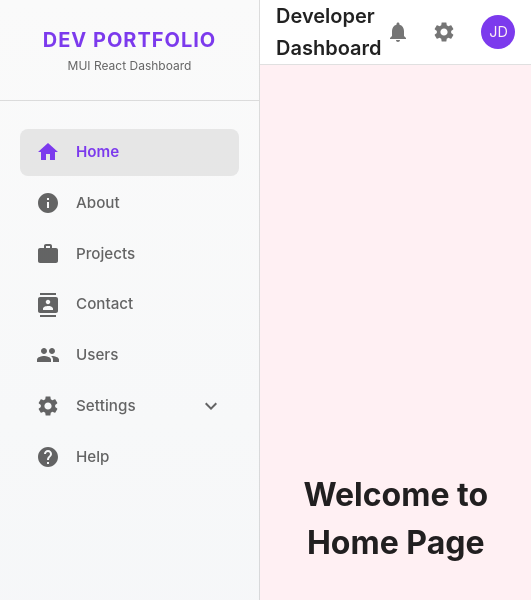
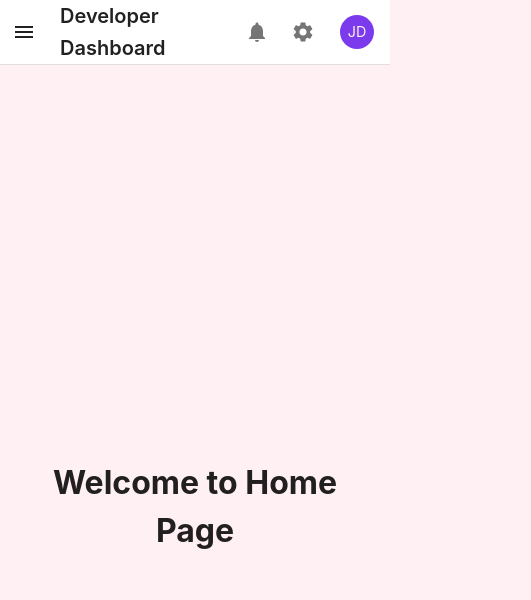
Before and after one commit to abhii77z/MUI-react-library-web-application-react-mui-projects, a React (Create React App) app: page / in a window 390 px wide. Shown: the top 600 px of the page, 531 px wide, since content can reach past the window. Built offline with nearby package versions, Linux system fonts and the light colour scheme.

Commit message:
Implement fully responsive layout with mobile drawer toggle support

```diff
--- a/src/App.js
+++ b/src/App.js
@@ -1,4 +1,4 @@
-import React from "react";
+import React, { useState } from "react";
 import Sidebar from "./components/Sidebar";
 import { Routes, Route } from "react-router-dom";
 import Home from "./pages/Home";
@@ -10,12 +10,18 @@ import Profile from "./pages/Profile";
 import Security from "./pages/Security";
 import Help from "./pages/Help";
 import { Box, AppBar, Toolbar, Typography, Avatar, IconButton } from "@mui/material";
-import { Notifications, Settings as SettingsIcon } from "@mui/icons-material";
+import { Notifications, Settings as SettingsIcon, Menu as MenuIcon } from "@mui/icons-material";
 
 function App() {
+  const [mobileOpen, setMobileOpen] = useState(false);
+
+  const handleDrawerToggle = () => {
+    setMobileOpen(!mobileOpen);
+  };
+
   return (
     <Box sx={{ display: "flex", minHeight: "100vh", bgcolor: "background.default" }}>
-      <Sidebar />
+      <Sidebar mobileOpen={mobileOpen} handleDrawerToggle={handleDrawerToggle} />
       <Box sx={{ flexGrow: 1, display: "flex", flexDirection: "column" }}>
         <AppBar
           position="static"
@@ -28,9 +34,20 @@ function App() {
           }}
         >
           <Toolbar sx={{ justifyContent: "space-between" }}>
-            <Typography variant="h6" fontWeight="600" color="text.primary">
-              Developer Dashboard
-            </Typography>
+            <Box sx={{ display: "flex", alignItems: "center" }}>
+              <IconButton
+                color="inherit"
+                aria-label="open drawer"
+                edge="start"
+                onClick={handleDrawerToggle}
+                sx={{ mr: 2, display: { md: "none" } }}
+              >
+                <MenuIcon />
+              </IconButton>
+              <Typography variant="h6" fontWeight="600" color="text.primary">
+                Developer Dashboard
+              </Typography>
+            </Box>
             <Box sx={{ display: "flex", alignItems: "center", gap: 1.5 }}>
               <IconButton size="small">
                 <Notifications />
@@ -47,7 +64,7 @@ function App() {
             </Box>
           </Toolbar>
         </AppBar>
-        <Box component="main" sx={{ flexGrow: 1, p: 4 }}>
+        <Box component="main" sx={{ flexGrow: 1, p: { xs: 2.5, md: 4 } }}>
           <Routes>
             <Route path="/" element={<Home />} />
             <Route path="/about" element={<About />} />
--- a/src/components/Sidebar.jsx
+++ b/src/components/Sidebar.jsx
@@ -16,7 +16,7 @@ import { Link, useLocation } from "react-router-dom";
 
 const DRAWER_WIDTH = 260;
 
-const Sidebar = () => {
+const Sidebar = ({ mobileOpen, handleDrawerToggle }) => {
   const [openMenus, setOpenMenus] = useState({});
   const location = useLocation();
 
@@ -38,7 +38,13 @@ const Sidebar = () => {
           <ListItemButton
             component={item.path ? Link : "div"}
             to={item.path || undefined}
-            onClick={item.subItems ? () => handleClick(item.text) : null}
+            onClick={
+              item.subItems
+                ? () => handleClick(item.text)
+                : () => {
+                    if (mobileOpen) handleDrawerToggle();
+                  }
+            }
             sx={{
               margin: "4px 12px",
               borderRadius: "8px",
@@ -81,22 +87,8 @@ const Sidebar = () => {
     });
   };
 
-  return (
-    <Drawer
-      variant="permanent"
-      anchor="left"
-      sx={{
-        width: DRAWER_WIDTH,
-        flexShrink: 0,
-        "& .MuiDrawer-paper": {
-          width: DRAWER_WIDTH,
-          boxSizing: "border-box",
-          borderRight: "1px solid",
-          borderColor: "divider",
-          background: "linear-gradient(180deg, #fafafa 0%, #f4f6f8 100%)",
-        },
-      }}
-    >
+  const drawerContent = (
+    <Box sx={{ height: "100%", display: "flex", flexDirection: "column" }}>
       <Box sx={{ p: 3, display: "flex", flexDirection: "column", alignItems: "center" }}>
         <Typography variant="h6" fontWeight="bold" color="primary.main" sx={{ letterSpacing: 1 }}>
           DEV PORTFOLIO
@@ -106,10 +98,56 @@ const Sidebar = () => {
         </Typography>
       </Box>
       <Divider sx={{ mb: 2 }} />
-      <List sx={{ px: 1 }}>
+      <List sx={{ px: 1, flexGrow: 1 }}>
         {renderMenuItems(menuItems)}
       </List>
-    </Drawer>
+    </Box>
+  );
+
+  return (
+    <>
+      {/* Mobile Drawer (Temporary) */}
+      <Drawer
+        variant="temporary"
+        open={mobileOpen}
+        onClose={handleDrawerToggle}
+        ModalProps={{
+          keepMounted: true, // Better open performance on mobile.
+        }}
+        sx={{
+          display: { xs: "block", md: "none" },
+          "& .MuiDrawer-paper": {
+            boxSizing: "border-box",
+            width: DRAWER_WIDTH,
+            borderRight: "1px solid",
+            borderColor: "divider",
+            background: "linear-gradient(180deg, #fff0f3 0%, #ffffff 100%)", // Milky Rose theme
+          },
+        }}
+      >
+        {drawerContent}
+      </Drawer>
+
+      {/* Desktop Drawer (Permanent) */}
+      <Drawer
+        variant="permanent"
+        open
+        sx={{
+          display: { xs: "none", md: "block" },
+          width: DRAWER_WIDTH,
+          flexShrink: 0,
+          "& .MuiDrawer-paper": {
+            boxSizing: "border-box",
+            width: DRAWER_WIDTH,
+            borderRight: "1px solid",
+            borderColor: "divider",
+            background: "linear-gradient(180deg, #fff0f3 0%, #ffffff 100%)", // Milky Rose theme
+          },
+        }}
+      >
+        {drawerContent}
+      </Drawer>
+    </>
   );
 };
 
```
